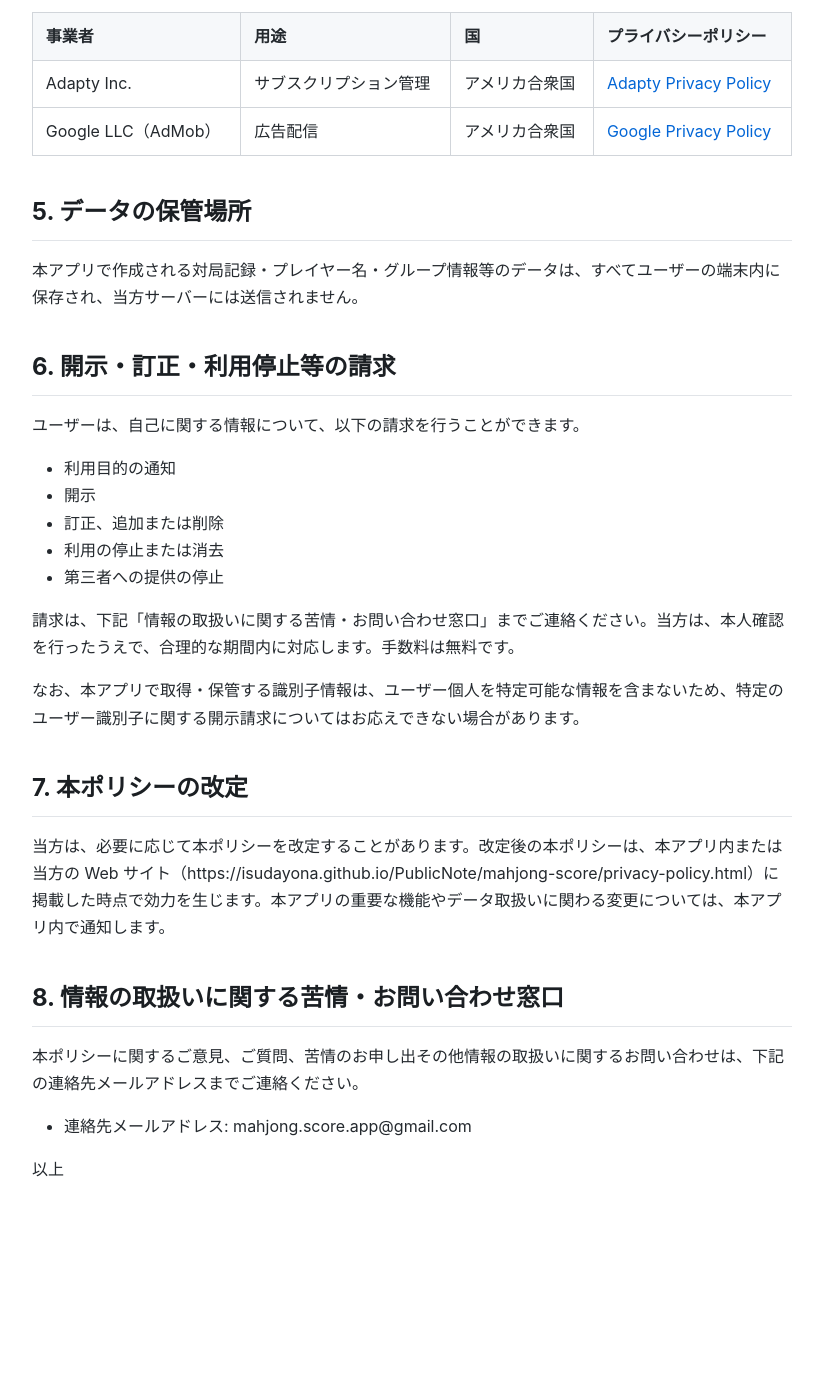
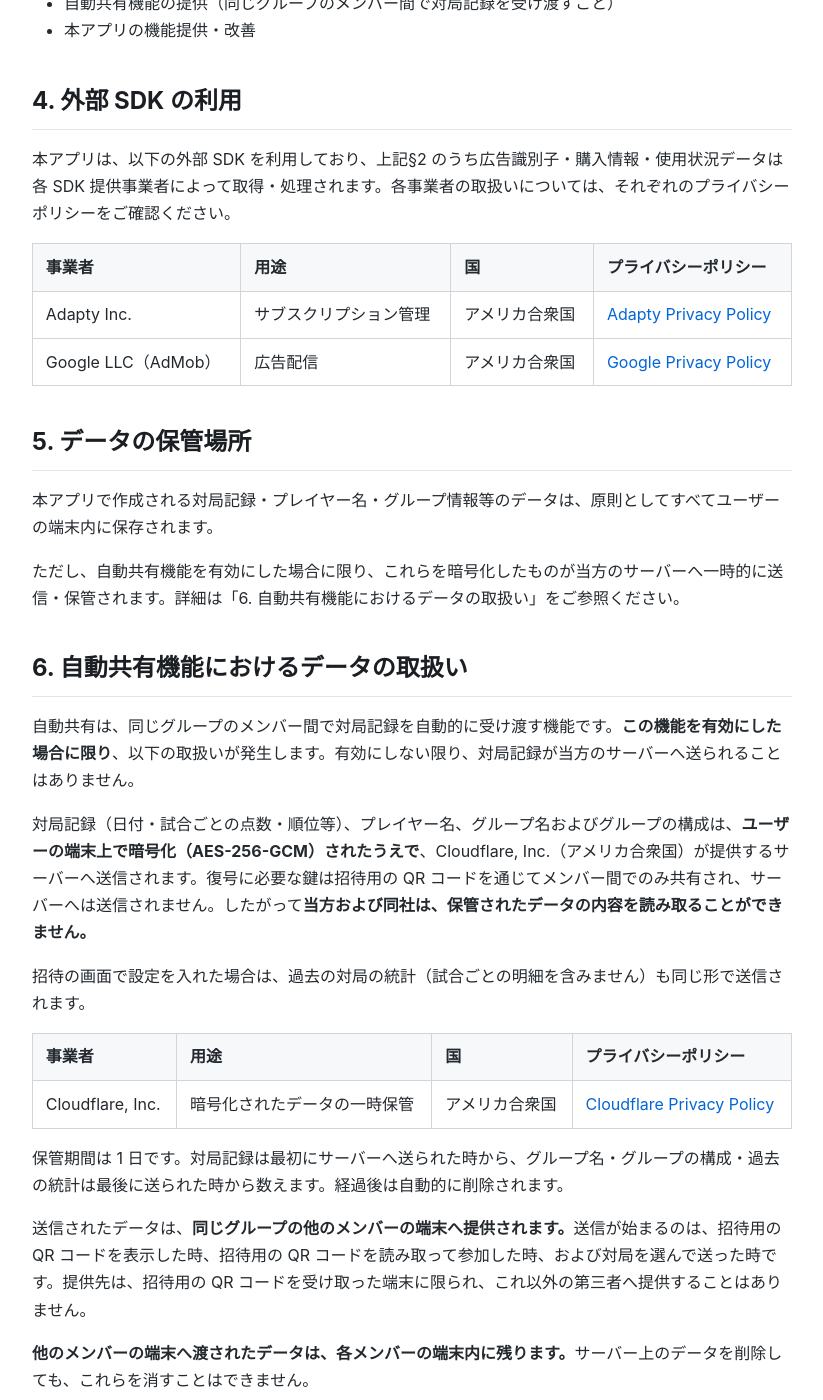
Before and after one commit to isudayona/PublicNote, a Jekyll site: the page built from mahjong-score/privacy-policy.md, in a window 1280 px wide and 1400 px high, scrolled down 1200 px. Shown: the whole window, without its empty margins (228-1051 px from the left). Built offline with Jekyll 4.4.1, drawn with Linux system fonts in a browser that asks for light colours; our own code applies the rules of GitHub Pages for plain Markdown files; before the commit the page ends 2415 px from its top, so only the background shows below that; some of the changed text lies outside the part shown.

Commit message:
docs: 法務文書を mahjong-score の正本に合わせる

```diff
--- a/mahjong-score/privacy-policy.md
+++ b/mahjong-score/privacy-policy.md
@@ -1,13 +1,13 @@
 # 麻雀メモ プライバシーポリシー
 
-**最終更新日**: 2026/5/8
+**最終更新日**: 2026/9/29
 
 koheisuzuki（以下「当方」といいます）は、当方が提供するモバイルアプリケーション「麻雀メモ」（以下「本アプリ」といいます）における、ユーザーに関する情報の取扱いについて、以下のとおりプライバシーポリシー（以下「本ポリシー」といいます）を定めます。
 
 ## 1. 事業者情報
 
 - **事業者名**: koheisuzuki
-- **所在地・電話番号**: [特定商取引法に基づく表記]({{GitHub Pages URL}}/mahjong-score/specified-commercial-transactions.html) をご参照ください。
+- **所在地・電話番号**: [特定商取引法に基づく表記](https://isudayona.github.io/PublicNote/mahjong-score/specified-commercial-transactions.html) をご参照ください。
 
 ## 2. 取得する情報の項目
 
@@ -18,6 +18,8 @@ koheisuzuki（以下「当方」といいます）は、当方が提供するモ
 | 識別子 | 広告識別子（IDFA） | iOS の App Tracking Transparency に基づくユーザー同意取得時のみ |
 | 購入情報 | サブスクリプション購入履歴 | App Store の決済処理経由で Adapty が記録 |
 | 使用状況データ | アプリ利用に関する統計情報 | Adapty SDK / Google AdMob SDK が匿名で収集 |
+| 対局データ | 対局記録・プレイヤー名・グループ情報 | **自動共有機能を有効にした場合のみ**、ユーザーの端末上で暗号化したうえで当方サーバーへ送信（詳細は §6） |
+| 識別子 | 端末ごとのランダムな識別子 | **自動共有機能を有効にした場合のみ**生成。広告識別子（IDFA）とは別のもので、追跡には使用しません |
 
 ## 3. 利用目的
 
@@ -25,11 +27,12 @@ koheisuzuki（以下「当方」といいます）は、当方が提供するモ
 
 - サブスクリプションの提供・管理（Adapty 経由）
 - 広告配信および広告効果の測定（Google AdMob 経由）
+- 自動共有機能の提供（同じグループのメンバー間で対局記録を受け渡すこと）
 - 本アプリの機能提供・改善
 
 ## 4. 外部 SDK の利用
 
-本アプリは、以下の外部 SDK を利用しており、上記§2 の情報は各 SDK 提供事業者によって取得・処理されます。各事業者の取扱いについては、それぞれのプライバシーポリシーをご確認ください。
+本アプリは、以下の外部 SDK を利用しており、上記§2 のうち広告識別子・購入情報・使用状況データは各 SDK 提供事業者によって取得・処理されます。各事業者の取扱いについては、それぞれのプライバシーポリシーをご確認ください。
 
 | 事業者 | 用途 | 国 | プライバシーポリシー |
 |---|---|---|---|
@@ -38,9 +41,29 @@ koheisuzuki（以下「当方」といいます）は、当方が提供するモ
 
 ## 5. データの保管場所
 
-本アプリで作成される対局記録・プレイヤー名・グループ情報等のデータは、すべてユーザーの端末内に保存され、当方サーバーには送信されません。
+本アプリで作成される対局記録・プレイヤー名・グループ情報等のデータは、原則としてすべてユーザーの端末内に保存されます。
 
-## 6. 開示・訂正・利用停止等の請求
+ただし、自動共有機能を有効にした場合に限り、これらを暗号化したものが当方のサーバーへ一時的に送信・保管されます。詳細は「6. 自動共有機能におけるデータの取扱い」をご参照ください。
+
+## 6. 自動共有機能におけるデータの取扱い
+
+自動共有は、同じグループのメンバー間で対局記録を自動的に受け渡す機能です。**この機能を有効にした場合に限り**、以下の取扱いが発生します。有効にしない限り、対局記録が当方のサーバーへ送られることはありません。
+
+対局記録（日付・試合ごとの点数・順位等）、プレイヤー名、グループ名およびグループの構成は、**ユーザーの端末上で暗号化（AES-256-GCM）されたうえで**、Cloudflare, Inc.（アメリカ合衆国）が提供するサーバーへ送信されます。復号に必要な鍵は招待用の QR コードを通じてメンバー間でのみ共有され、サーバーへは送信されません。したがって**当方および同社は、保管されたデータの内容を読み取ることができません。**
+
+招待の画面で設定を入れた場合は、過去の対局の統計（試合ごとの明細を含みません）も同じ形で送信されます。
+
+| 事業者 | 用途 | 国 | プライバシーポリシー |
+|---|---|---|---|
+| Cloudflare, Inc. | 暗号化されたデータの一時保管 | アメリカ合衆国 | [Cloudflare Privacy Policy](https://www.cloudflare.com/privacypolicy/) |
+
+保管期間は 1 日です。対局記録は最初にサーバーへ送られた時から、グループ名・グループの構成・過去の統計は最後に送られた時から数えます。経過後は自動的に削除されます。
+
+送信されたデータは、**同じグループの他のメンバーの端末へ提供されます。**送信が始まるのは、招待用の QR コードを表示した時、招待用の QR コードを読み取って参加した時、および対局を選んで送った時です。提供先は、招待用の QR コードを受け取った端末に限られ、これ以外の第三者へ提供することはありません。
+
+**他のメンバーの端末へ渡されたデータは、各メンバーの端末内に残ります。**サーバー上のデータを削除しても、これらを消すことはできません。
+
+## 7. 開示・訂正・利用停止等の請求
 
 ユーザーは、自己に関する情報について、以下の請求を行うことができます。
 
@@ -54,11 +77,11 @@ koheisuzuki（以下「当方」といいます）は、当方が提供するモ
 
 なお、本アプリで取得・保管する識別子情報は、ユーザー個人を特定可能な情報を含まないため、特定のユーザー識別子に関する開示請求についてはお応えできない場合があります。
 
-## 7. 本ポリシーの改定
+## 8. 本ポリシーの改定
 
 当方は、必要に応じて本ポリシーを改定することがあります。改定後の本ポリシーは、本アプリ内または当方の Web サイト（https://isudayona.github.io/PublicNote/mahjong-score/privacy-policy.html）に掲載した時点で効力を生じます。本アプリの重要な機能やデータ取扱いに関わる変更については、本アプリ内で通知します。
 
-## 8. 情報の取扱いに関する苦情・お問い合わせ窓口
+## 9. 情報の取扱いに関する苦情・お問い合わせ窓口
 
 本ポリシーに関するご意見、ご質問、苦情のお申し出その他情報の取扱いに関するお問い合わせは、下記の連絡先メールアドレスまでご連絡ください。
 
```
Also changed, not shown: mahjong-score/specified-commercial-transactions.md (+2 -1 lines).
